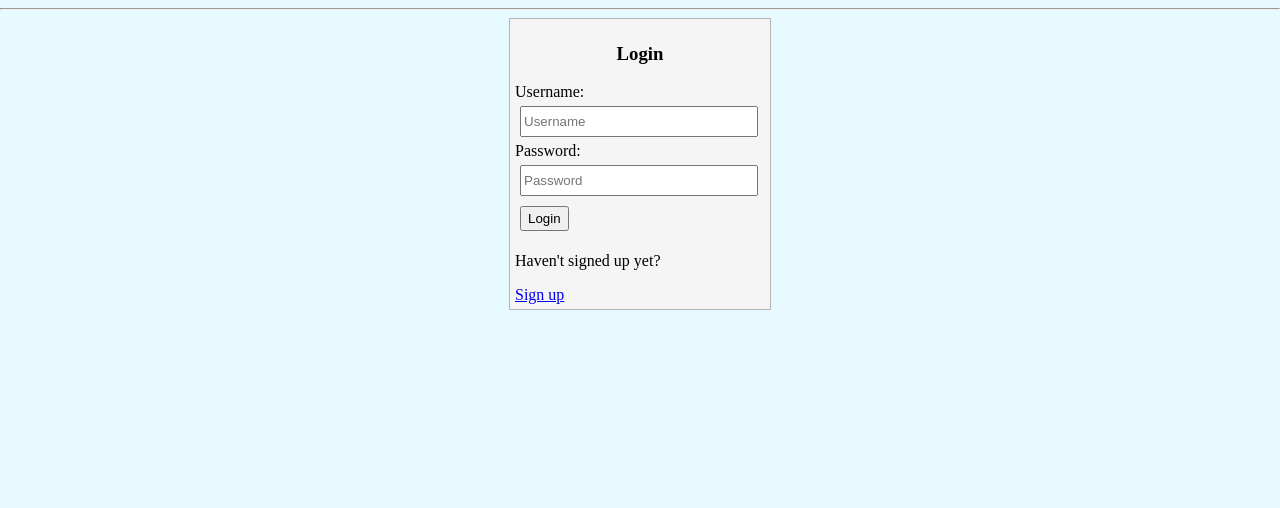
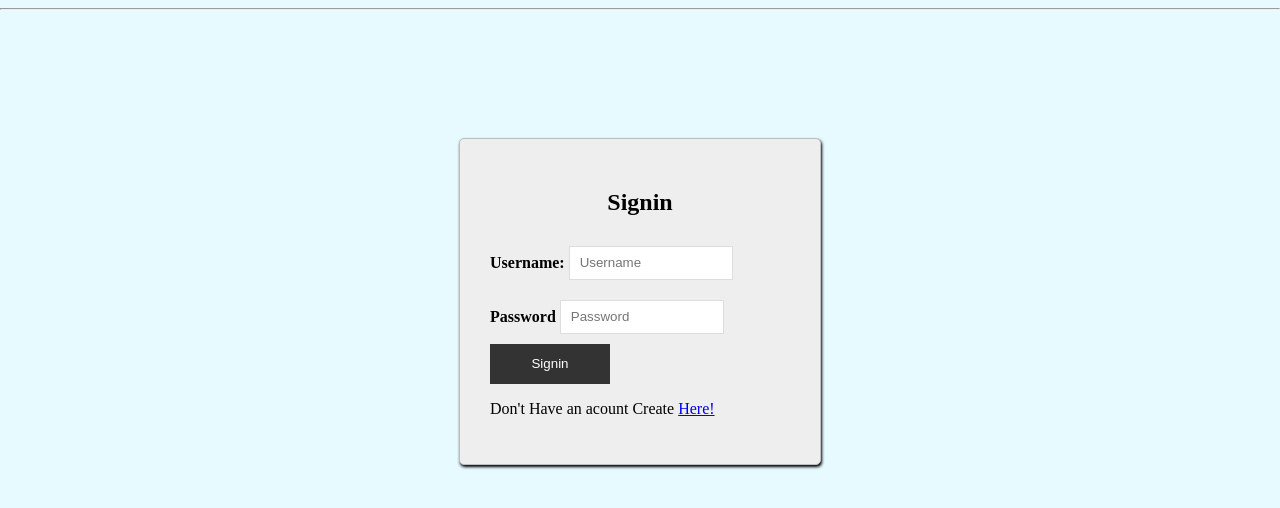
Before and after one commit to Ashenafi-adola/Note-App, a Django app: a page that uses Noteproject/Noteapp/templates/Noteapp/signin_signup.html in a window 1280 px wide. Shown: the part 70-578 px from the top of the page. Run offline with Django 5.2, Linux system fonts and the light colour scheme.

Commit message:
commit changes

```diff
--- a/Noteproject/Noteapp/templates/Noteapp/home.html
+++ b/Noteproject/Noteapp/templates/Noteapp/home.html
@@ -43,8 +43,6 @@
     <div class="divs">
         <h5 style="display: inline;">All Subjects</h5><a href="{% url 'addsubject' %}" style="float: right;">Add Subject</a>
         <hr>
-
-        <hr>
         {% for subject in subjects %}
             <div>
                 <a href="{% url 'subject' subject.id %}">{{subject.name}}</a>
--- a/Noteproject/Noteapp/templates/Noteapp/signin_signup.html
+++ b/Noteproject/Noteapp/templates/Noteapp/signin_signup.html
@@ -1,57 +1,64 @@
 {% extends 'Noteapp/main.html' %}
 {% block content %}
-{% if page == 'login' %}
 <style>
-     form{
-        width: 250px;
-        margin-left: auto;
-        margin-right: auto;
-        border: solid rgb(182, 182, 182) 1px;
-        padding: 5px;
-        background-color: rgb(245, 245, 245);
+    form{
+        width: 300px;
+        padding: 30px;
+        background: #eee;
+        margin: 10% auto;
+        border-radius: 5px;
+        border: solid rgb(190, 190, 190) 1px;
+        box-shadow: 1px 2px 3px;
     }
-    .note{
-        display: block;
-        width: 98%;
-        height: 500px;
-        margin: 5px;
+    form h2{
+        text-align: center;
+        margin-bottom: 20px;
     }
-    input{
-        display: block;
-        width: 230px;
-        margin: 5px;
-        height: 25px;
+    form ul{
+        display: none;
     }
-    button{
-        height: 25px;
-        margin: 5px;
+    form input{
+        width: 150px;
+        height: 30px;
+        border: 1px solid #ddd;
+        margin: 10px 0;
+        padding-left: 10px;
+    }
+    form label{
+        font-weight: bold;
+        width: 100px;
+    }
+    form button{
+        width: 120px;
+        height: 40px;
+        background: #333;
+        color: #fff;
+        font-weight: 500;
+        cursor: pointer;
+        border: none;
     }
 </style>
-<div>
-    <form action="" method="post">
-        {% csrf_token %}
-        <h3 style="text-align: center;">Login</h3>
-        <label for="">Username:</label>
-        <input type="text" name="username" placeholder="Username">
-        <label for="">Password:</label>
-        <input type="password" name="password" placeholder="Password">
-        <button type="submit">Login</button>
-        <p>Haven't signed up yet?</p>
-        <a href="{% url 'signup' %}">Sign up</a>
-    </form>
 
-</div>
-{% else %}
-<div>
-    <form action="" method="post">
-        {% csrf_token %}
+<form action="" method="post">
+    {% csrf_token %}
+
+    {% if page == "signup" %}
+        <h2>Signup</h2>
         {{form.as_p}}
-        <input type="submit" value="Register">
-        <p>Already Signed up?</p>
-        <a href="{% url 'login' %}">Login</a>
-    </form>
+        <button type="submit">Signup</button>
+        <p>Already Have an acount Signin <a href="{% url 'login' %}">Here!</a></p>
+    {% else %}
+        <h2>Signin</h2>
+        <Label for="username" >Username:</Label>
+        <input type="text" name="username" class="username" placeholder="Username">
+        <label for="password">Password</label>
+        <input type="password" name="password" class="password" placeholder="Password">
+        <button type="submit">Signin</button>
+        <p>Don't Have an acount Create <a href="{% url 'signup' %}">Here!</a></p>
+    {% endif %}
+</form>
 
-</div>
-{% endif %}
+
+
 
 {% endblock %}
--- a/Noteproject/Noteapp/templates/Noteapp/subject.html
+++ b/Noteproject/Noteapp/templates/Noteapp/subject.html
@@ -41,7 +41,7 @@
 </style>
 <div class="main">
     <div class="divs allsubs">
-        <h5 style="display: inline;">All Subjects</h5>
+        <h5 style="display: inline;"><a href="/home">All Subjects</a></h5><a href="{% url 'addsubject' %}" style="float: right;">Add Subject</a>
         <hr>
 
         {% for subject in subjects %}
--- a/Noteproject/Noteapp/views.py
+++ b/Noteproject/Noteapp/views.py
@@ -49,10 +49,8 @@ def logoutUser(request):
 
 @login_required(login_url='login')
 def home(request):
-    print(request.user)
     q = request.GET.get("q") if request.GET.get("q") != None else ''
     subjects = Subject.objects.filter(user=request.user)
-    print(subjects)
     Notes = Note.objects.filter(
         Q(user=request.user) & (
             Q(title__icontains=q)|
```
Also changed, not shown: Noteproject/Noteapp/migrations/0001_initial.py, Noteproject/Noteapp/migrations/0002_alter_note_options_alter_subject_options_and_more.py (deleted), Noteproject/Noteapp/migrations/0003_alter_note_created_alter_note_updated_and_more.py (deleted), Noteproject/db.sqlite3.
